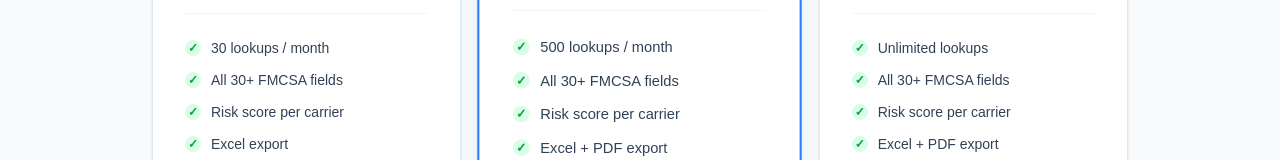
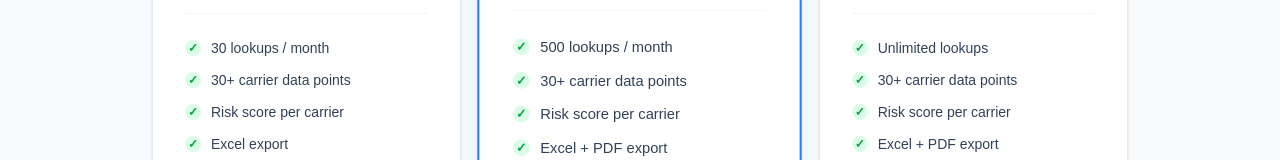
Before and after one commit to Mohsinraza23/-dispatchdos-saas, a Next.js app: page /pricing in a window 1280 px wide. Shown: the part 444-604 px from the top of the page. Built offline with nearby package versions, Linux system fonts and the light colour scheme.

Commit message:
rebrand: remove FMCSA references from SaaS pages

```diff
--- a/src/app/dashboard/page.tsx
+++ b/src/app/dashboard/page.tsx
@@ -126,7 +126,7 @@ export default async function DashboardPage({ searchParams }: { searchParams: Pr
               Start Verifying Carriers
             </h2>
             <p className="text-slate-400 mb-6 max-w-lg">
-              Bulk FMCSA lookup with instant risk scoring. Upload your list and get results in minutes.
+              Bulk carrier verification with AI risk scoring. Upload your list and get results in minutes.
             </p>
             {(limit === Infinity || usedLookups < limit) ? (
               <a
--- a/src/app/layout.tsx
+++ b/src/app/layout.tsx
@@ -14,7 +14,7 @@ const geistMono = Geist_Mono({
 
 export const metadata: Metadata = {
   title: "DispatchDOS — AI-Powered Carrier Intelligence",
-  description: "AI-powered FMCSA carrier verification with fraud detection and risk scoring. Verify 5,000+ carriers in minutes.",
+  description: "AI-powered carrier intelligence with fraud detection and risk scoring. Verify 5,000+ US carriers in minutes.",
 };
 
 export default function RootLayout({
--- a/src/app/pricing/page.tsx
+++ b/src/app/pricing/page.tsx
@@ -6,7 +6,7 @@ const plans = [
     price: 0,
     pkr: 0,
     lookups: 30,
-    features: ['30 lookups / month', 'All 30+ FMCSA fields', 'Risk score per carrier', 'Excel export'],
+    features: ['30 lookups / month', '30+ carrier data points', 'Risk score per carrier', 'Excel export'],
     missing: ['Authority alerts', 'PDF reports', 'Canada carriers'],
     cta: 'Get Started Free',
     href: '/dashboard',
@@ -17,7 +17,7 @@ const plans = [
     price: 19,
     pkr: 5300,
     lookups: 500,
-    features: ['500 lookups / month', 'All 30+ FMCSA fields', 'Risk score per carrier', 'Excel + PDF export', 'Authority change alerts', 'Canada carriers'],
+    features: ['500 lookups / month', '30+ carrier data points', 'Risk score per carrier', 'Excel + PDF export', 'Authority change alerts', 'Canada carriers'],
     missing: ['API access'],
     cta: 'Get Starter',
     href: '/api/checkout?plan=starter',
@@ -28,7 +28,7 @@ const plans = [
     price: 49,
     pkr: 13700,
     lookups: Infinity,
-    features: ['Unlimited lookups', 'All 30+ FMCSA fields', 'Risk score per carrier', 'Excel + PDF export', 'Authority change alerts', 'Canada carriers', 'API access'],
+    features: ['Unlimited lookups', '30+ carrier data points', 'Risk score per carrier', 'Excel + PDF export', 'Authority change alerts', 'Canada carriers', 'API access'],
     missing: [],
     cta: 'Get Pro',
     href: '/api/checkout?plan=pro',
```
